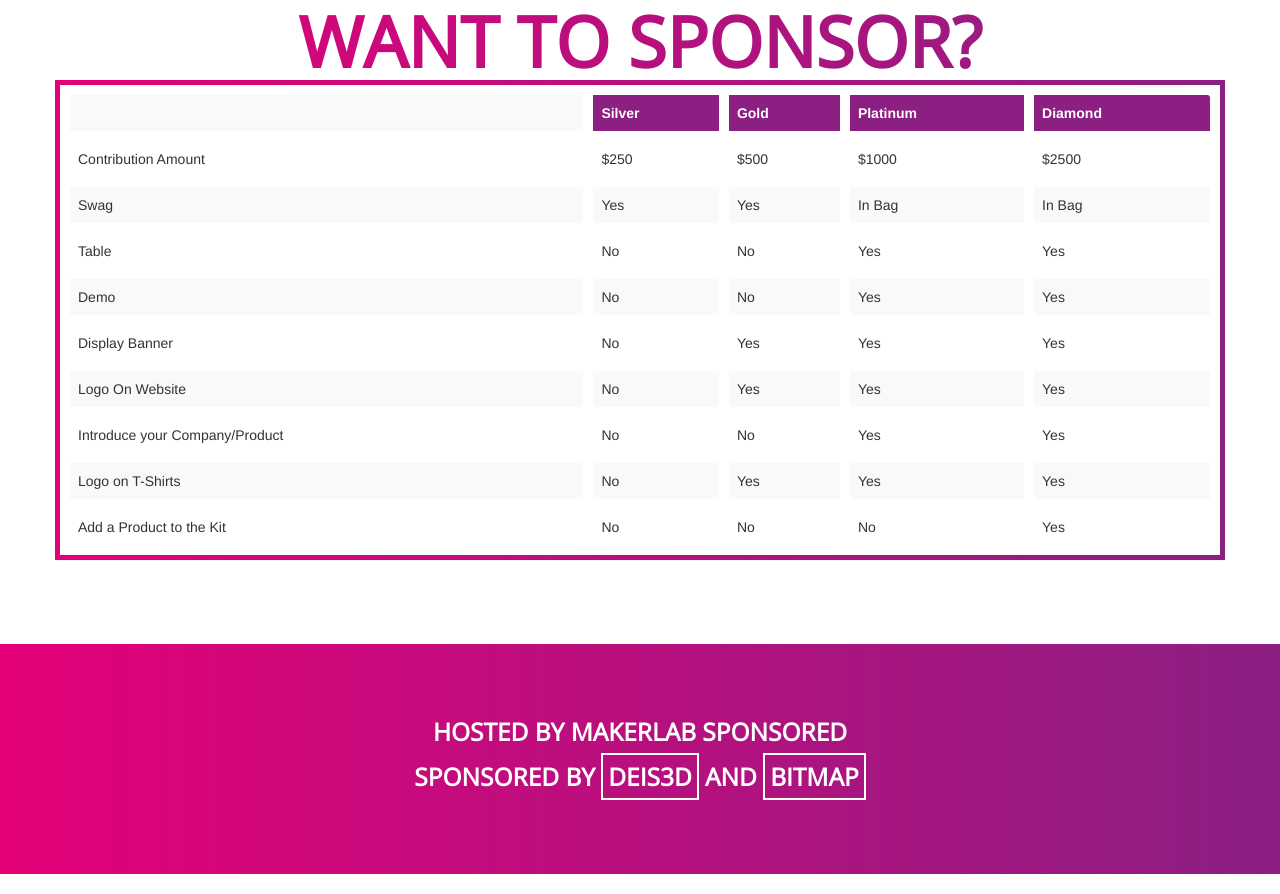
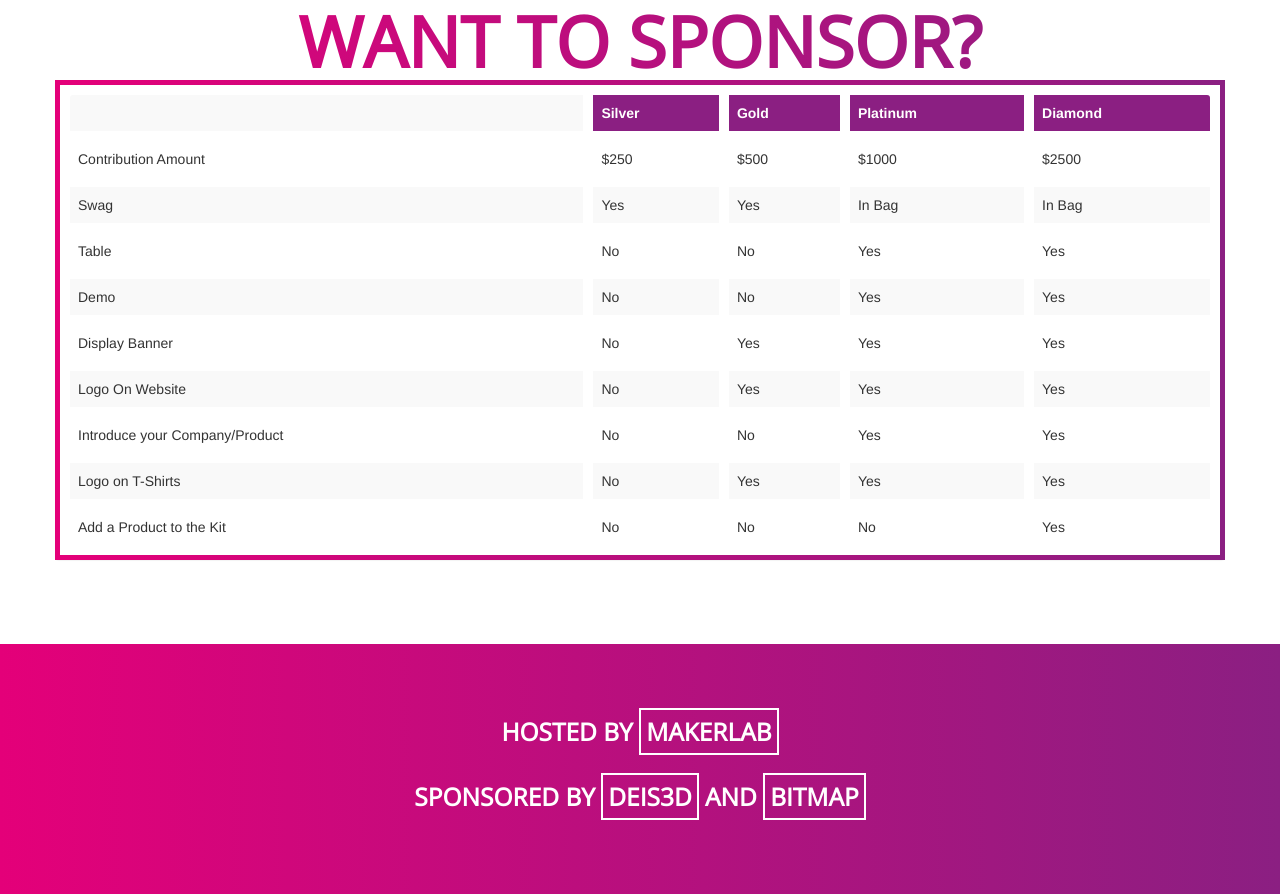
Before and after one commit to ssemenova/Makeathon-Spring2016, a plain HTML site: page index.html in a window 1280 px wide. Shown: the part 3584-4478 px from the top of the page. Drawn offline with nearby package versions, Linux system fonts and the light colour scheme.

Commit message:
makerlab footer now links to fb page

```diff
--- a/index.html
+++ b/index.html
@@ -306,7 +306,8 @@
 
 <!-- Footer -->
 <footer id="footer" class="container">
-	<p class="customP"> Hosted by MakerLab Sponsored </p>
+	<p class="customP"> Hosted by <a href="https://www.facebook.com/brandeismakerlab">MakerLab</a></p>
+	<br>
 	<p class="customP">Sponsored by <a href="https://www.facebook.com/deis3d/?fref=ts">Deis3D</a> and <a href="https://www.facebook.com/groups/429460677107670/">BITMAP</a> </a> </p>
 </footer>
 
```
